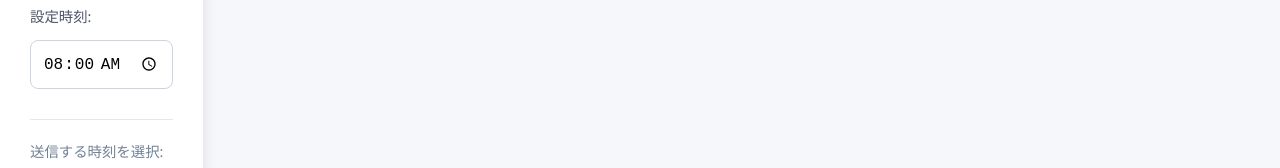
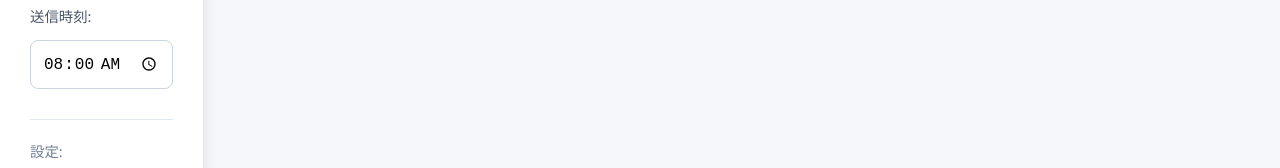
Before and after one commit to 111-lang/microbit, a plain HTML site: page index.html in a window 1280 px wide. Shown: the part 427-595 px from the top of the page. Drawn offline with Linux system fonts and the light colour scheme.

Commit message:
Change label text from '設定時刻' to '送信時刻'

```diff
--- a/index.html
+++ b/index.html
@@ -86,14 +86,14 @@
         <span id="currentTimeDisp" class="display-value">--:--</span>
     </div>
 
-　　<label for="timeInput" style="display:block; text-align:left; font-size:0.9em; color:#4a5568; margin-bottom: 4px;">設定時刻:</label>
+　　<label for="timeInput" style="display:block; text-align:left; font-size:0.9em; color:#4a5568; margin-bottom: 4px;">送信時刻:</label>
     <input type="time" id="timeInput" value="08:00">
 
 
 
 <hr style="border: 0; border-top: 1px solid #e2e8f0; margin: 20px 0;">
 
-    <label for="timeInput" style="display:block; text-align:left; font-size:0.9em; color:#718096;">送信する時刻を選択:</label>
+    <label for="timeInput" style="display:block; text-align:left; font-size:0.9em; color:#718096;">設定:</label>
     <input type="time" id="timeInput" value="12:00">
 
     <button id="sendBtn" class="btn-send" disabled>えさやり時刻を送信</button>
```
